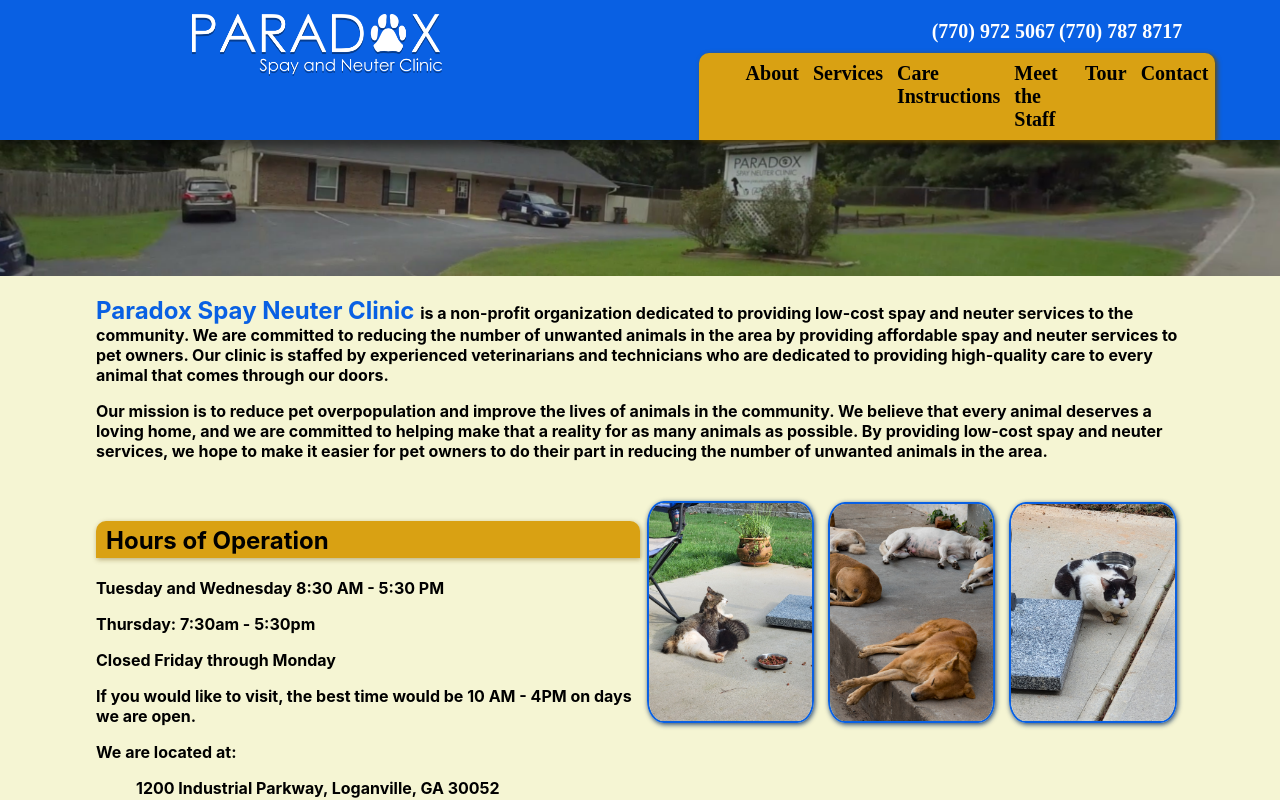
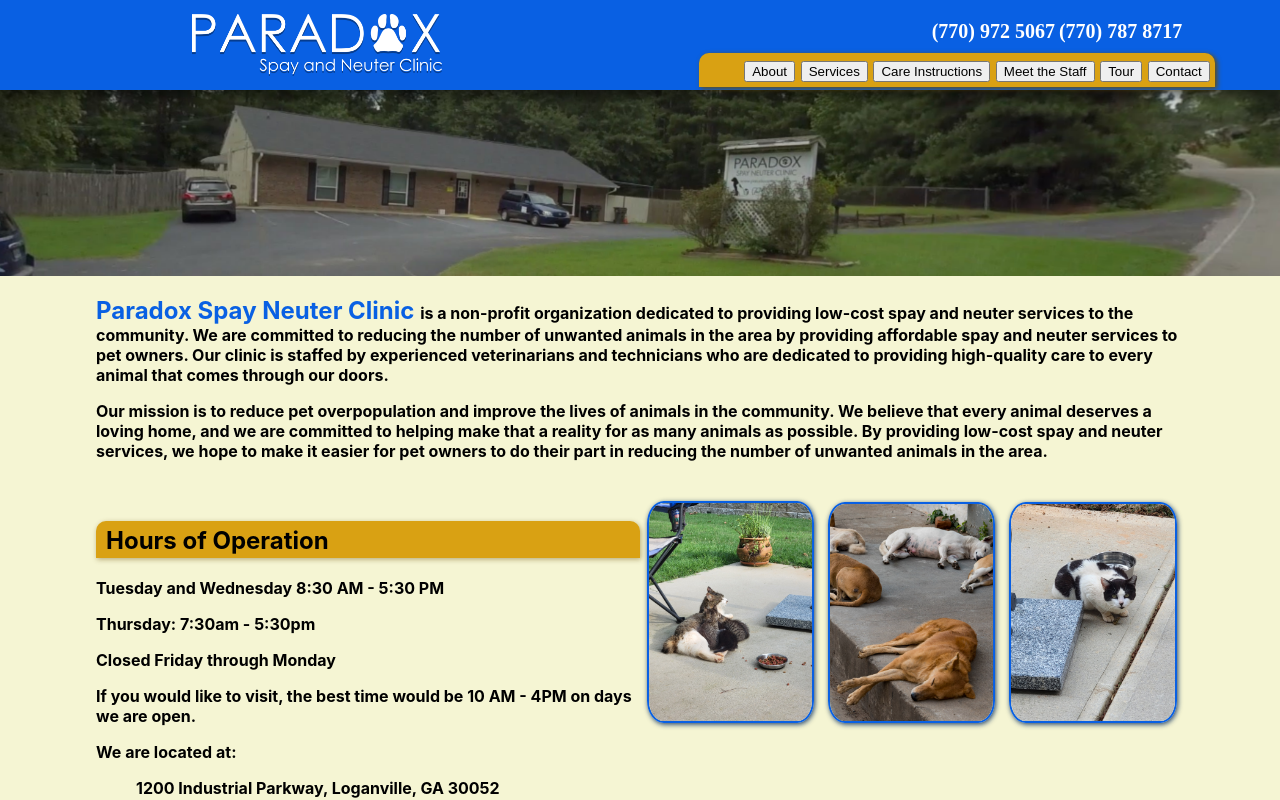
Before and after one commit to TheObstinatePanda/paradoxspayneuter, a React (Create React App) app: page / in a window 1280 px wide. Shown: the top 800 px of the page. Built offline with nearby package versions, Linux system fonts and the light colour scheme.

Commit message:
updating to deploy w netlify

```diff
--- a/src/App.js
+++ b/src/App.js
@@ -1,5 +1,5 @@
 // Code to display the main page of the website
-import react, { useState } from 'react';
+import { useState } from 'react';
 import './App.css';
 import HeadContainer from './headContainer/headContainer.js';
 import BodyContainer from './bodyContainer/bodyContainer.js';
--- a/src/bodyContainer/content/staff.js
+++ b/src/bodyContainer/content/staff.js
@@ -56,7 +56,7 @@
                     <img src={jessie} alt='Jessie'/>
                     <div className ='text'>
                         <p>
-                            Jessie is originally from the Boston area and has worked as a Vet Assistant at Paradox for more than 5 years. She is a foster home for PPNK and also runs her own rescue (<a href='https://fivefreedomsfarm.org/' target='_blank'>Five Freedoms Farm</a>) with her partner, Nancy. Jessie has a full time business as a professional freelance sign language interpreter. She is dedicated to the cause of reducing animal cruelty, suffering and euthanasia. She envies the strength, forgiveness and unconditional love that dogs possess and can't imagine a life without lots of doggies to love!
+                            Jessie is originally from the Boston area and has worked as a Vet Assistant at Paradox for more than 5 years. She is a foster home for PPNK and also runs her own rescue (<a href='https://fivefreedomsfarm.org/' target='_blank' rel="noopener">Five Freedoms Farm</a>) with her partner, Nancy. Jessie has a full time business as a professional freelance sign language interpreter. She is dedicated to the cause of reducing animal cruelty, suffering and euthanasia. She envies the strength, forgiveness and unconditional love that dogs possess and can't imagine a life without lots of doggies to love!
                         </p>
                     </div>
                 </div>
--- a/src/footContainer/footContainer.js
+++ b/src/footContainer/footContainer.js
@@ -22,7 +22,8 @@
             style={{ border: 0}}
             allowfullscreen=""
             loading="lazy" referrerpolicy="no-referrer-when-downgrade"
-            id="map">
+            id="map"
+            title="Paradox Spay & Neuter Map Location">
           </iframe>
         </div>
         <div id='footer'>
--- a/src/headContainer/headContainer.js
+++ b/src/headContainer/headContainer.js
@@ -16,12 +16,12 @@
         </div>
         <div id="navBar">
             <ul>
-                <li><a href="#" onClick={ () => onNavClick('about')}>About</a></li>
-                <li><a href="#" onClick={ () => onNavClick('services')}>Services</a></li>
-                <li><a href="#" onClick={ () => onNavClick('care')}>Care Instructions</a></li>
-                <li><a href="#" onClick={ () => onNavClick('staff')}>Meet the Staff</a></li>
-                <li><a href="#" onClick={ () => onNavClick('tour')}>Tour</a></li>
-                <li><a href='#' onClick={ () => onNavClick('contact')}>Contact</a></li>
+                <li><button onClick={ () => onNavClick('about')}>About</button></li>
+                <li><button onClick={ () => onNavClick('services')}>Services</button></li>
+                <li><button onClick={ () => onNavClick('care')}>Care Instructions</button></li>
+                <li><button onClick={ () => onNavClick('staff')}>Meet the Staff</button></li>
+                <li><button onClick={ () => onNavClick('tour')}>Tour</button></li>
+                <li><button onClick={ () => onNavClick('contact')}>Contact</button></li>
             </ul>
         </div>
       </div>
```
